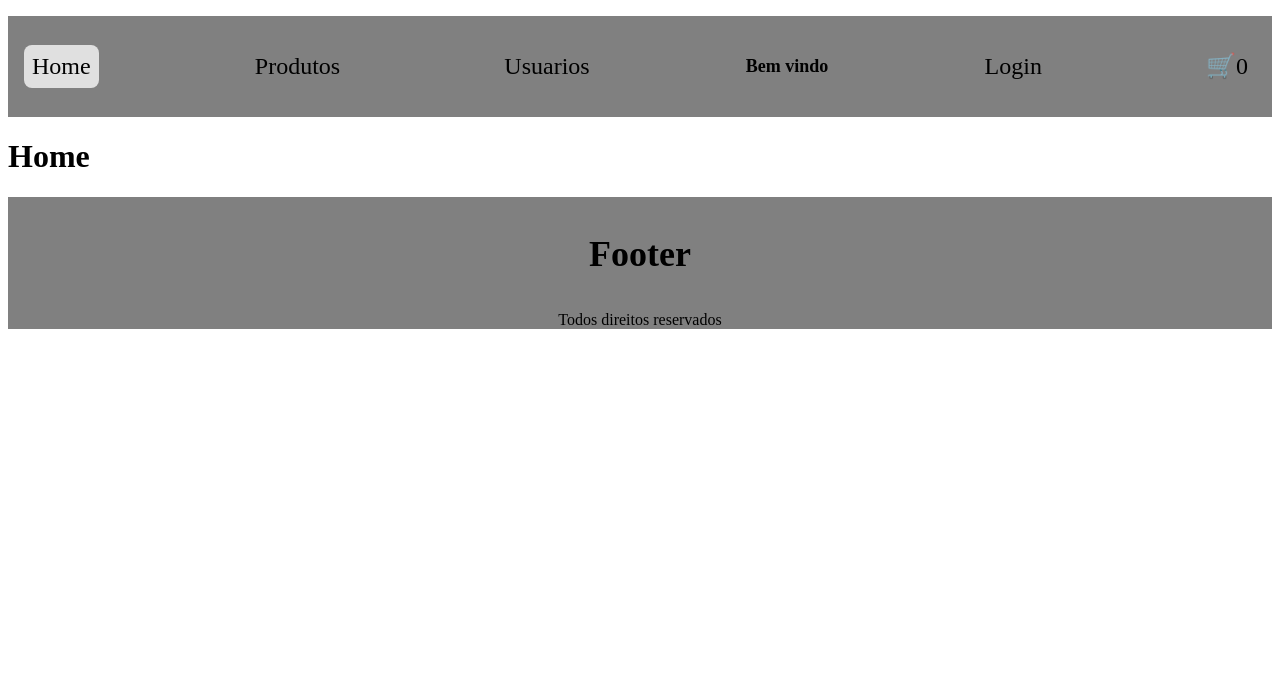
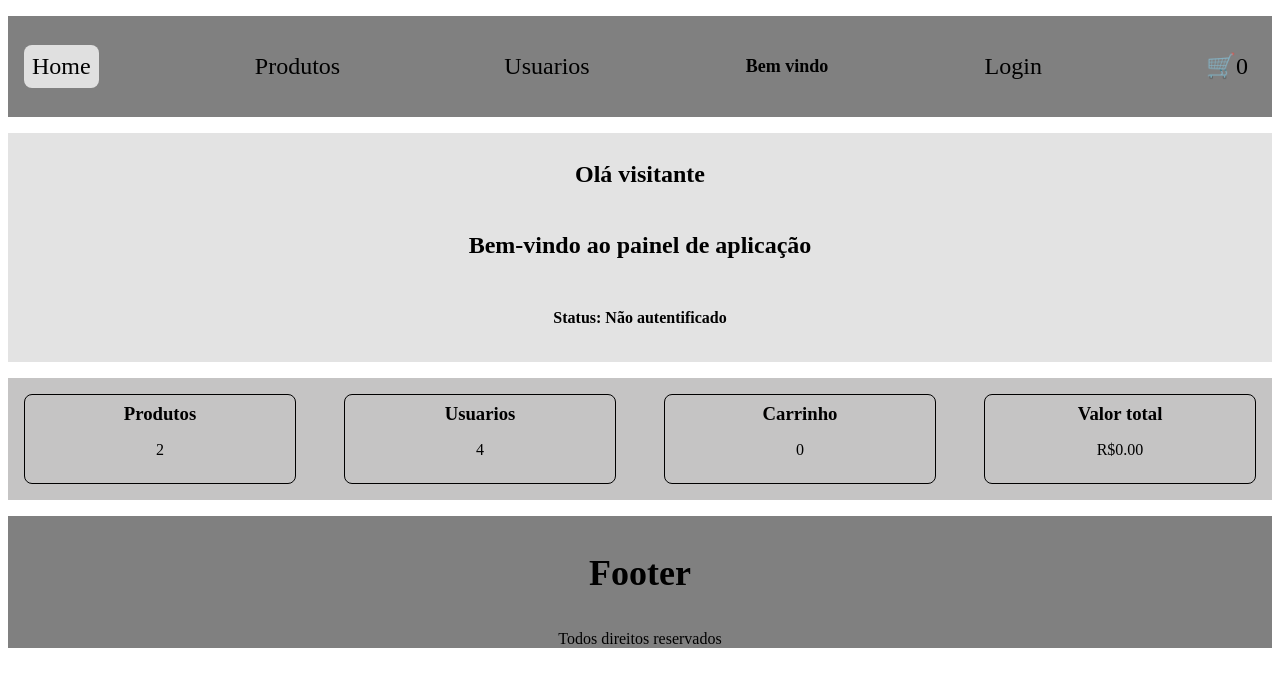
Before and after one commit to DeivithMaciel/react-ts-lab, a React (Vite) app: page / in a window 1280 px wide. Shown: the top 686 px of the page. Built offline with nearby package versions, Linux system fonts and the light colour scheme; data requests are answered from the project's data file.

Commit message:
feat: create modular dashboard home page

```diff
--- a/db.json
+++ b/db.json
@@ -14,17 +14,22 @@
       "id": "LcsPsijpR40",
       "nome": "Maria",
       "ativo": true
+    },
+    {
+      "id": "DZ83_W4OvO8",
+      "nome": "Roberto",
+      "ativo": false
     }
   ],
   "produtos": [
     {
-      "id": 3,
+      "id": "3",
       "nome": "Headphone",
       "preco": 99.99,
       "imagem": "https://m.media-amazon.com/images/I/41sT2C24UDL._AC_SL1000_.jpg"
     },
     {
-      "id": 4,
+      "id": "4",
       "nome": "Mouse",
       "preco": 48.99,
       "imagem": "https://m.media-amazon.com/images/I/51AVGfhKbOL._AC_SL1500_.jpg"
--- a/src/App.tsx
+++ b/src/App.tsx
@@ -1,7 +1,10 @@
 import { Route, Routes } from "react-router-dom";
-import { useEffect } from "react";
-import { useSelector } from "react-redux";
-import type { RootState } from "./store/store";
+import type { AppDispatch, RootState } from "./store/store";
+import { useEffect } from "react"
+import { useDispatch, useSelector } from "react-redux"
+
+import { fetchUsuarios } from "./features/Usuarios/usuariosSlice";
+import { fetchProdutos } from "./features/Produtos/produtos.slice";
 
 import Home from "./pages/Home";
 import Carrinho from "./pages/Carrinho/Carrinho";
@@ -18,6 +21,16 @@ function App() {
 
   const carrinho = useSelector((state: RootState) => state.carrinho)
   const auth = useSelector((state: RootState) => state.auth)
+
+  const dispatch = useDispatch<AppDispatch>();
+
+    useEffect(() => {
+      dispatch(fetchProdutos())
+      }, [dispatch])
+
+    useEffect(() => {
+      dispatch(fetchUsuarios());
+  });
 
   useEffect(() => {
     localStorage.setItem('carrinho', JSON.stringify(carrinho))
--- /dev/null
+++ b/src/components/StatsGrid/index.tsx
@@ -0,0 +1,43 @@
+import { useSelector } from "react-redux"
+
+import type { RootState } from "../../store/store"
+import  { formatador } from "../../utils/formatCurrency"
+
+import { List } from "./styles"
+
+export const StatsGrid = () => {
+    const carrinho = useSelector((state: RootState) => state.carrinho)
+    const produtos = useSelector((state: RootState) => state.produtos)
+    const usuarios = useSelector((state: RootState) => state.usuarios)
+
+    const valorTotal = carrinho.reduce((acum, item) => {
+        return acum + (item.preco * item.quantidade)
+    }, 0)
+
+    const totalCart = carrinho.reduce((acum, item) => {
+        return acum + item.quantidade
+    }, 0)
+
+    return (
+            <List>
+                <li>
+                    <h3>Produtos</h3>
+                    <p>{produtos.length}</p>
+                </li>
+                <li>
+                    <h3>Usuarios</h3>
+                    <p>{usuarios.length}</p>
+                </li>
+                <li>
+                    <h3>Carrinho</h3>
+                    <p>{totalCart}</p>
+                </li>
+                <li>
+                    <h3>Valor total</h3>
+                    <p>{formatador.format(valorTotal)}</p>
+                </li>
+            </List>
+    )
+}
+
+export default StatsGrid
--- /dev/null
+++ b/src/components/StatsGrid/styles.ts
@@ -0,0 +1,23 @@
+import styled from "styled-components"
+
+export const List = styled.ul`
+background-color: #c5c4c4;
+    display: grid;
+    grid-template-columns: 1fr 1fr 1fr 1fr;
+    list-style: none;
+    padding: 16px;
+    gap: 48px;
+
+    li {
+        border: 1px solid #000;
+        border-radius: 8px;
+        padding: 8px;
+        display: flex;
+        flex-direction: column;
+        align-items: center;
+    }
+
+    h3 {
+        margin: 0;
+    }
+`
--- /dev/null
+++ b/src/components/WelcomeCard/index.tsx
@@ -0,0 +1,17 @@
+import { useSelector } from "react-redux"
+import type { RootState } from "../../store/store"
+import { Container } from "./styles"
+
+export const Welcome = () => {
+    const auth = useSelector((state: RootState) => state.auth)
+
+    return (
+        <Container>
+            <h2>Olá {auth.isAuthenticated ? `${auth.user?.name}` : 'visitante'}</h2>
+            <h3>Bem-vindo ao painel de aplicação</h3>
+            <h5>Status: {auth.isAuthenticated ? 'Autentificado' : 'Não autentificado'}</h5>
+        </Container>
+    )
+}
+
+export default Welcome
--- /dev/null
+++ b/src/components/WelcomeCard/styles.ts
@@ -0,0 +1,18 @@
+import styled from "styled-components"
+
+export const Container = styled.div`
+    display: flex;
+    flex-direction: column;
+    text-align: center;
+    padding: 8px;
+    margin: 0;
+    background-color: #e3e3e3;
+
+    h3 {
+        font-size: 24px
+    }
+
+    h5 {
+        font-size: 16px;
+    }
+`
--- a/src/pages/Home.tsx
+++ b/src/pages/Home.tsx
@@ -1,5 +1,13 @@
+import StatsGrid from "../components/StatsGrid";
+import Welcome from "../components/WelcomeCard";
+
 const Home = () => {
-    return <h1>Home</h1>
+    return (
+        <div>
+            <Welcome />
+            <StatsGrid />
+        </div>
+    )
 };
 
 export default Home;
--- a/src/pages/Products/Produtos.tsx
+++ b/src/pages/Products/Produtos.tsx
@@ -1,19 +1,13 @@
-import { useEffect } from "react"
-import { useDispatch, useSelector } from "react-redux"
 
-import type { AppDispatch, RootState } from "../../store/store"
-import { fetchProdutos } from "../../features/Produtos/produtos.slice"
 
+import { useSelector } from "react-redux"
 import CardProdutos from "../../components/CardProdutos"
 import { List } from "./styles"
+import type { RootState } from "../../store/store"
 
 const Produtos = () => {
+
     const produtos = useSelector((state: RootState) => state.produtos)
-    const dispatch = useDispatch<AppDispatch>();
-
-    useEffect(() => {
-        dispatch(fetchProdutos())
-    }, [dispatch])
 
     return (
         <List>
--- a/src/pages/Usuarios.tsx
+++ b/src/pages/Usuarios.tsx
@@ -21,8 +21,9 @@ const Usuarios = () => {
   );
 
   useEffect(() => {
-    dispatch(fetchUsuarios());
-  });
+      dispatch(fetchUsuarios());
+    });
+
   return (
     <div>
       <h1>React + Typescript</h1>
```
